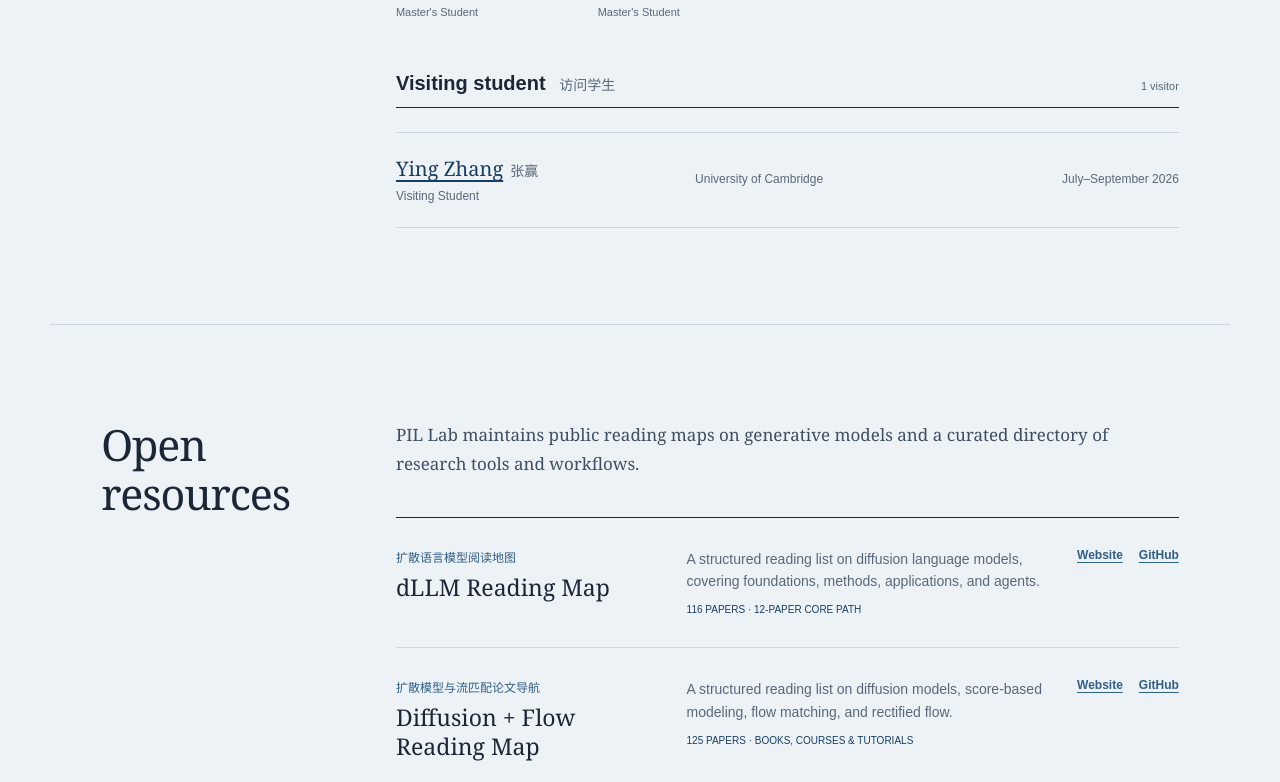
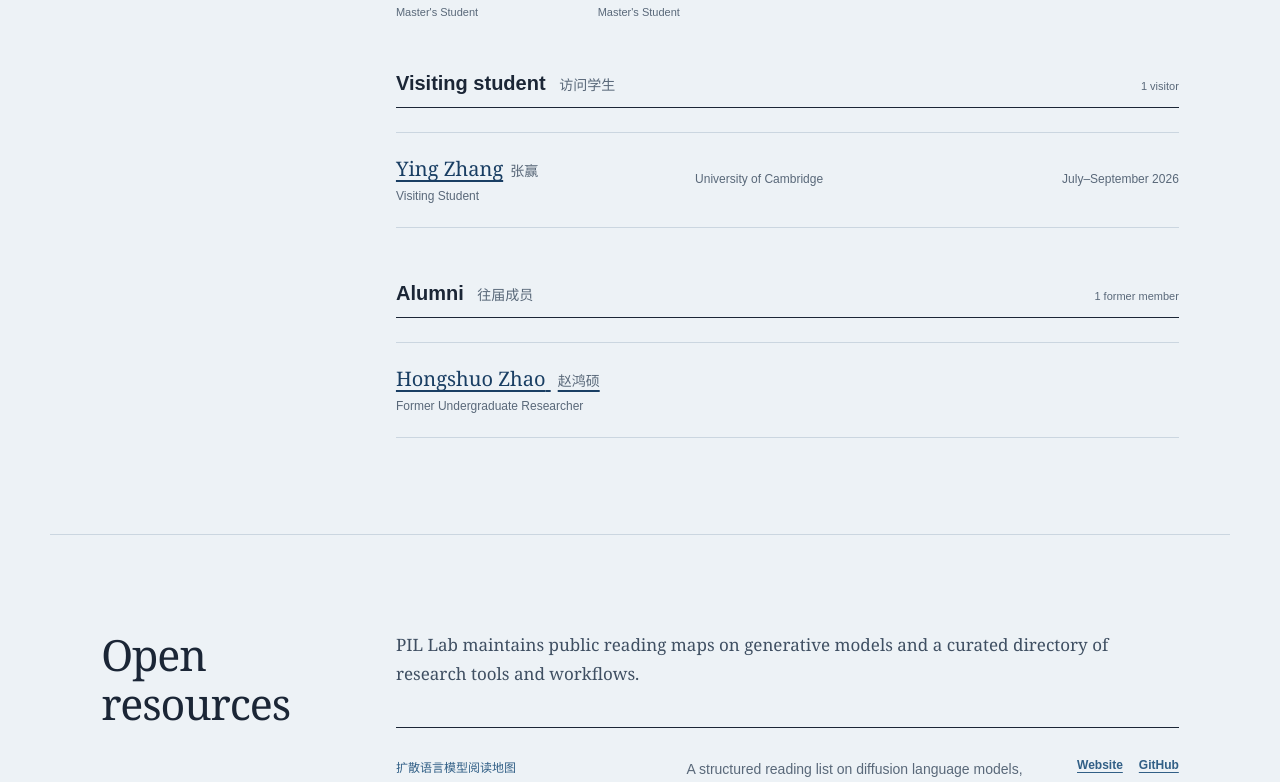
Before and after one commit to zju-pil-lab/zju-pil-lab.github.io, a Next.js app: page / in a window 1280 px wide. Shown: the part 6183-6965 px from the top of the page. Built offline with nearby package versions, Linux system fonts and the light colour scheme.

Commit message:
Add Hongshuo Zhao to a separate Alumni section

```diff
--- a/app/globals.css
+++ b/app/globals.css
@@ -413,6 +413,7 @@ html[data-theme='dark'] .theme-icon-sun { display: block; }
 .visitor-row time { color: var(--muted); font-size: 12px; margin: 7px 0 0; }
 .visitor-row > p { margin: 0; }
 .visitor-row time { margin: 0; white-space: nowrap; }
+.alumni-row { grid-template-columns: 1fr; }
 
 .resource-list { border-top: 1px solid var(--ink); }
 .resource-item {
--- a/app/page.tsx
+++ b/app/page.tsx
@@ -237,6 +237,29 @@ export default function Home() {
                 ))}
               </div>
             </div>
+
+            {siteData.alumni.length > 0 && (
+              <section className="student-group alumni-group" id="alumni" aria-labelledby="alumni-title">
+                <div className="student-heading">
+                  <h3 id="alumni-title">Alumni <span>往届成员</span></h3>
+                  <p>{siteData.alumni.length} former {siteData.alumni.length === 1 ? 'member' : 'members'}</p>
+                </div>
+                <div className="visitor-list">
+                  {siteData.alumni.map((person) => (
+                    <article className="visitor-row alumni-row" key={person.homepage}>
+                      <div>
+                        <h4>
+                          <a href={person.homepage} {...externalProps}>
+                            {person.name} <span>{person.nameZh}</span>
+                          </a>
+                        </h4>
+                        <p>{person.role}</p>
+                      </div>
+                    </article>
+                  ))}
+                </div>
+              </section>
+            )}
           </div>
         </section>
 
--- a/data/site.json
+++ b/data/site.json
@@ -243,6 +243,15 @@
       "homepage": "https://yingurt001.github.io/"
     }
   ],
+  "alumni": [
+    {
+      "name": "Hongshuo Zhao",
+      "nameZh": "赵鸿硕",
+      "role": "Former Undergraduate Researcher",
+      "roleZh": "本科科研学生（往届）",
+      "homepage": "https://anthony827624.github.io/"
+    }
+  ],
   "newsNote": "For archived items, dates are based on the first public update of the PI homepage.",
   "news": [
     {
```
Also changed, not shown: scripts/validate-content.mjs (+15 -2 lines), 1 other file (tests, documents, lock files or other folders).
